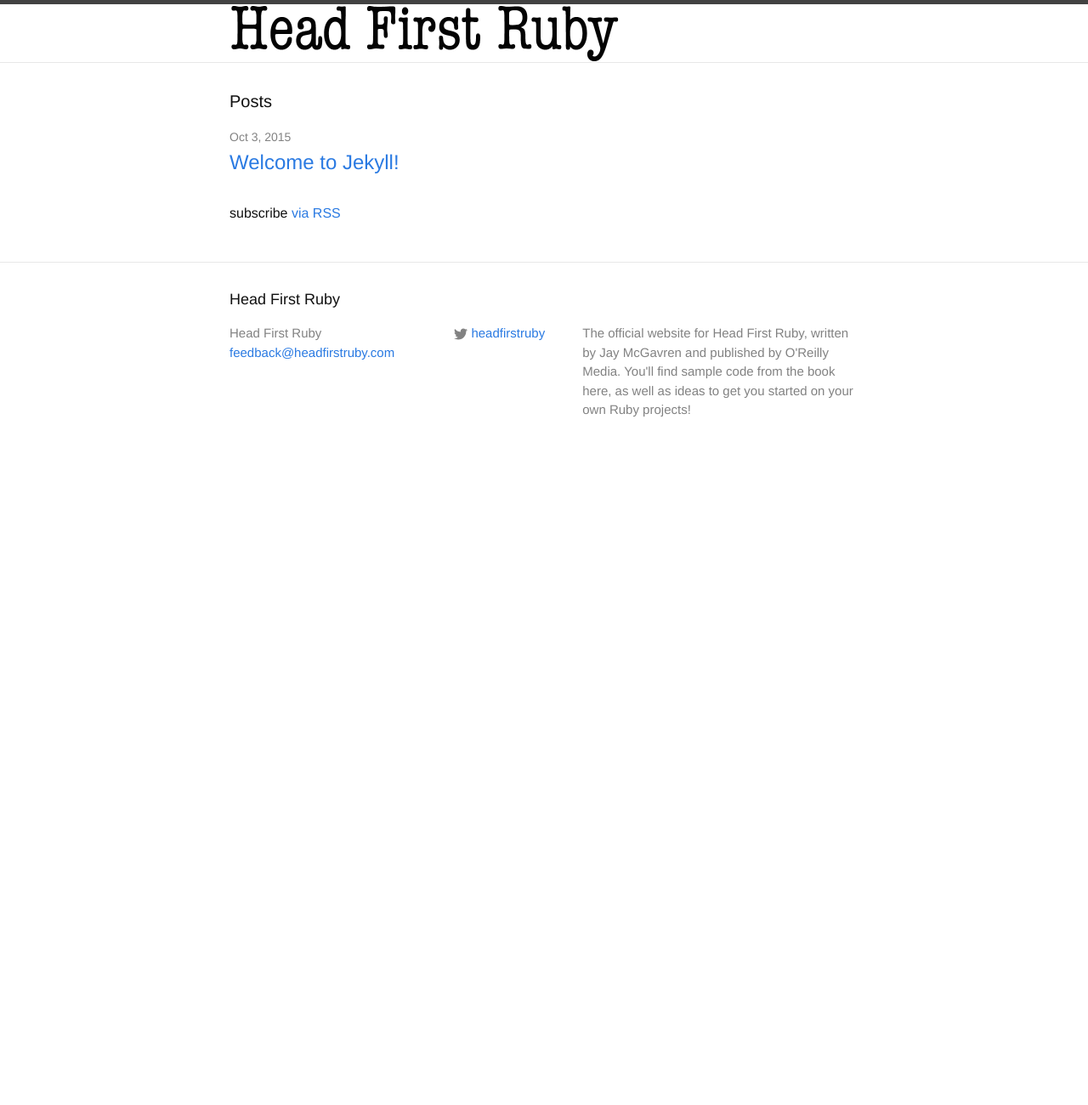
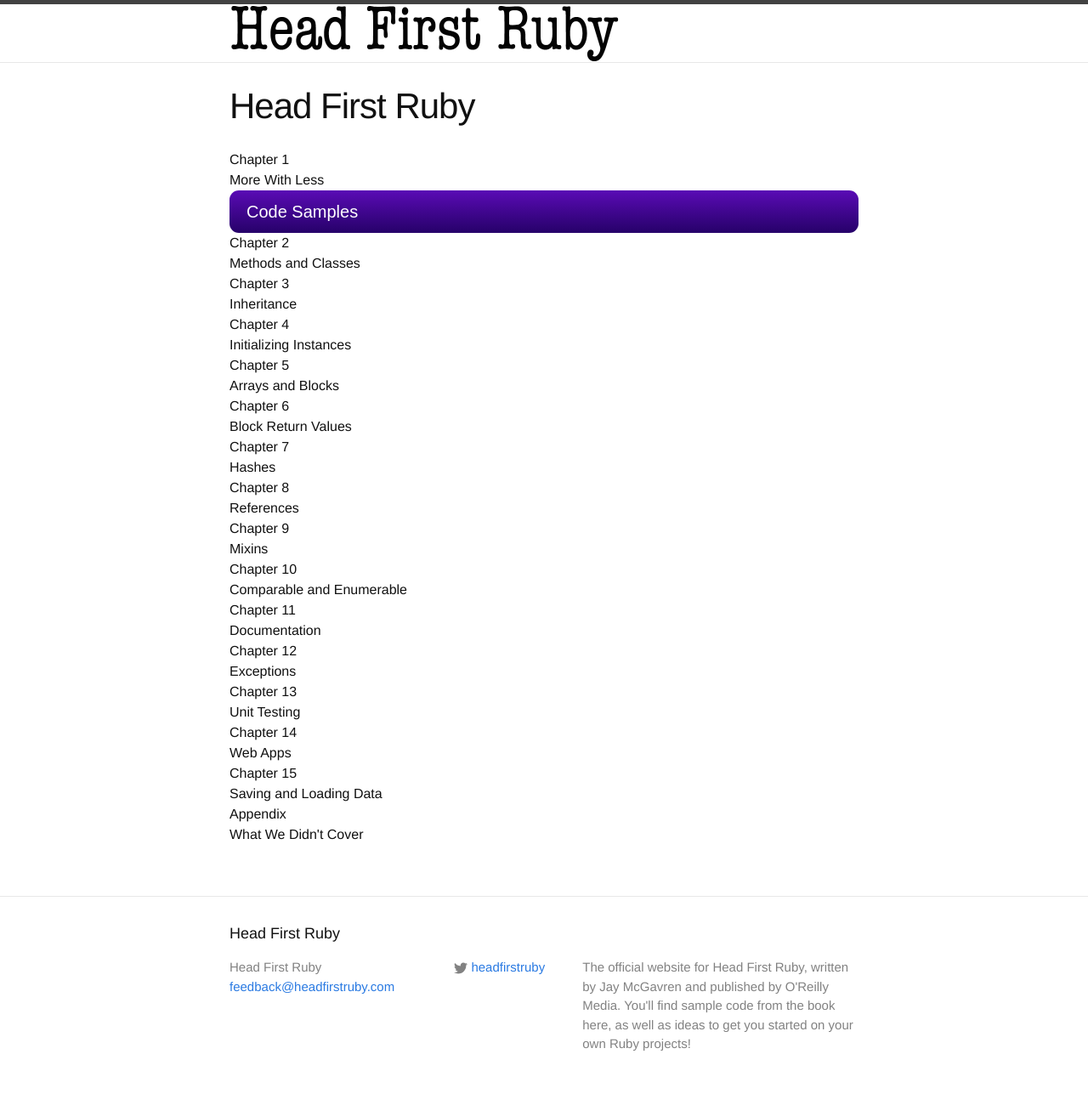
Before and after one commit to jaymcgavren/headfirstgo.com, a Jekyll site: the page built from index.html, in a window 1280 px wide. Shown: the whole page at 85% size. Built offline with Jekyll 4.4.1, drawn with Linux system fonts in a browser that asks for light colours; before the commit the page ends 900 px from its top, so only the background shows below that.

Commit message:
Replace "post" list with chapter list on index.

```diff
--- a/index.html
+++ b/index.html
@@ -1,23 +1,26 @@
 ---
-layout: default
+layout: page
+title: Head First Ruby
 ---
 
-<div class="home">
+<div class="chapter-number">Chapter 1</div><div class="chapter-title">More With Less</div>
 
-  <h1 class="page-heading">Posts</h1>
+<div class="button">
+  <span>Code Samples</span>
+</div>
 
-  <ul class="post-list">
-    {% for post in site.posts %}
-      <li>
-        <span class="post-meta">{{ post.date | date: "%b %-d, %Y" }}</span>
-
-        <h2>
-          <a class="post-link" href="{{ post.url | prepend: site.baseurl }}">{{ post.title }}</a>
-        </h2>
-      </li>
-    {% endfor %}
-  </ul>
-
-  <p class="rss-subscribe">subscribe <a href="{{ "/feed.xml" | prepend: site.baseurl }}">via RSS</a></p>
-
-</div>
+<div class="chapter-number">Chapter 2</div><div class="chapter-title">Methods and Classes</div>
+<div class="chapter-number">Chapter 3</div><div class="chapter-title">Inheritance</div>
+<div class="chapter-number">Chapter 4</div><div class="chapter-title">Initializing Instances</div>
+<div class="chapter-number">Chapter 5</div><div class="chapter-title">Arrays and Blocks</div>
+<div class="chapter-number">Chapter 6</div><div class="chapter-title">Block Return Values</div>
+<div class="chapter-number">Chapter 7</div><div class="chapter-title">Hashes</div>
+<div class="chapter-number">Chapter 8</div><div class="chapter-title">References</div>
+<div class="chapter-number">Chapter 9</div><div class="chapter-title">Mixins</div>
+<div class="chapter-number">Chapter 10</div><div class="chapter-title">Comparable and Enumerable</div>
+<div class="chapter-number">Chapter 11</div><div class="chapter-title">Documentation</div>
+<div class="chapter-number">Chapter 12</div><div class="chapter-title">Exceptions</div>
+<div class="chapter-number">Chapter 13</div><div class="chapter-title">Unit Testing</div>
+<div class="chapter-number">Chapter 14</div><div class="chapter-title">Web Apps</div>
+<div class="chapter-number">Chapter 15</div><div class="chapter-title">Saving and Loading Data</div>
+<div class="chapter-number">Appendix</div><div class="chapter-title">What We Didn't Cover</div>
```
